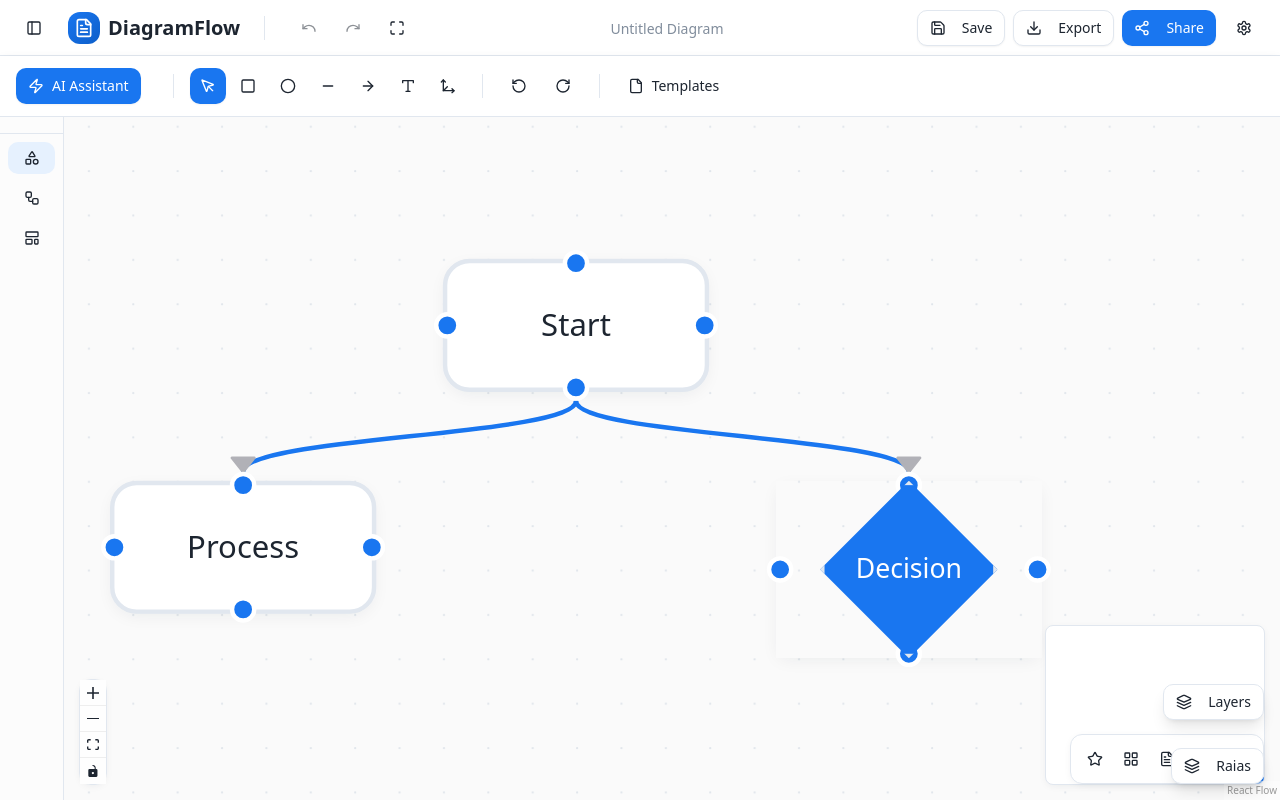
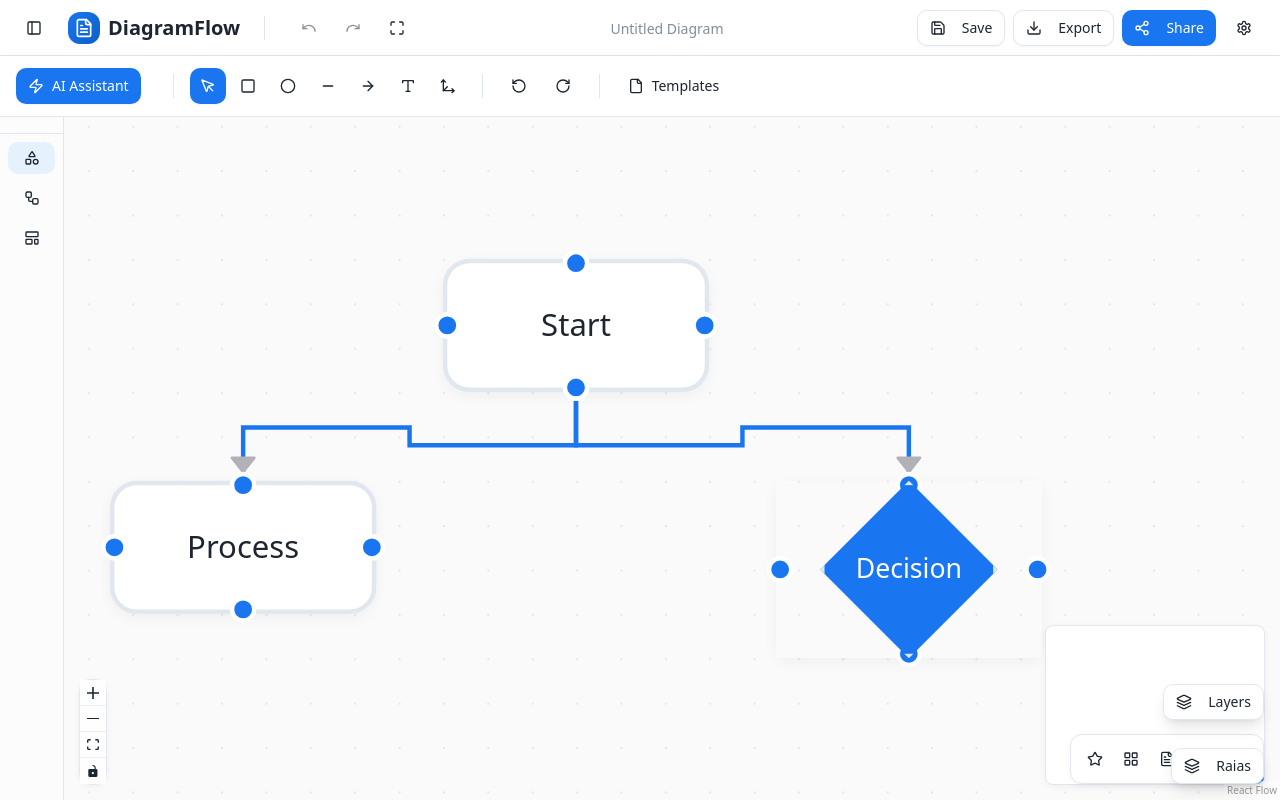
Before and after one commit to viniciusclt/mind-sketch-ai, a React (Vite) app: page / in a window 1280 px wide. Built offline with nearby package versions, Linux system fonts and the light colour scheme.

Commit message:
Fix edge angle preference
Set 90-degree angle lines as the default preference for edges.

```diff
--- a/src/components/CustomEdge.tsx
+++ b/src/components/CustomEdge.tsx
@@ -42,7 +42,7 @@ export default function CustomEdge({
   data = {},
 }: CustomEdgeProps) {
   const { setEdges } = useReactFlow();
-  const { label, edgeType = 'free', color = 'hsl(var(--primary))', strokeWidth = 2 } = data;
+  const { label, edgeType = 'step', color = 'hsl(var(--primary))', strokeWidth = 2 } = data;
 
   // Calculate path based on edge type
   let edgePath, labelX, labelY;
--- a/src/components/DiagramCanvas.tsx
+++ b/src/components/DiagramCanvas.tsx
@@ -70,8 +70,8 @@ const initialEdges: Edge[] = [
     id: 'e1-2',
     source: '1',
     target: '2',
-    type: 'smoothstep',
-    data: { edgeType: 'free' },
+    type: 'step',
+    data: { edgeType: 'step' },
     markerEnd: { type: 'arrowclosed' },
     style: { stroke: 'hsl(var(--primary))', strokeWidth: 2 },
   },
@@ -79,8 +79,8 @@ const initialEdges: Edge[] = [
     id: 'e1-3',
     source: '1',
     target: '3',
-    type: 'smoothstep',
-    data: { edgeType: 'free' },
+    type: 'step',
+    data: { edgeType: 'step' },
     markerEnd: { type: 'arrowclosed' },
     style: { stroke: 'hsl(var(--primary))', strokeWidth: 2 },
   },
@@ -173,8 +173,8 @@ export function DiagramCanvas({ draggedItem, onDrop: onDropProp, sidebarCollapse
   const onConnect = useCallback(
     (params: Connection) => setEdges((eds) => addEdge({
       ...params,
-      type: 'smoothstep',
-      data: { edgeType: 'free' },
+      type: 'step',
+      data: { edgeType: 'step' },
       markerEnd: { type: 'arrowclosed' },
       style: { stroke: 'hsl(var(--primary))', strokeWidth: 2 }
     }, eds)),
@@ -255,8 +255,8 @@ export function DiagramCanvas({ draggedItem, onDrop: onDropProp, sidebarCollapse
       id: `edge-${parentNodeId}-${newNodeId}`,
       source: parentNodeId,
       target: newNodeId,
-      type: 'smoothstep',
-      data: { edgeType: 'free' },
+      type: 'step',
+      data: { edgeType: 'step' },
       markerEnd: { type: 'arrowclosed' },
       style: { stroke: 'hsl(var(--primary))', strokeWidth: 2 }
     };
```
